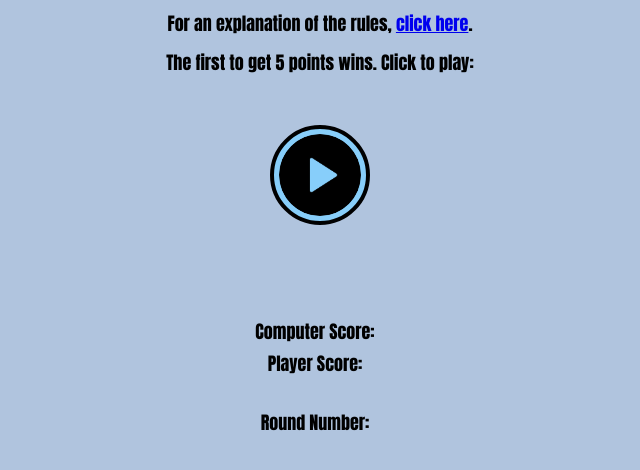
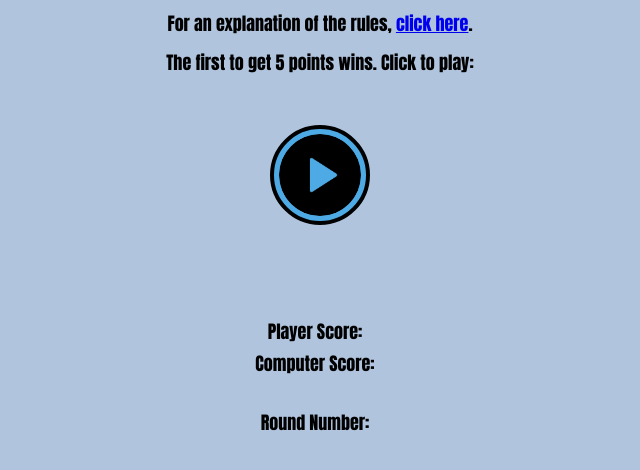
Before and after one commit to rachelfearon/rockpaperscissors, a plain HTML site: page index.html in a window 1280 px wide. Shown: the part 134-604 px from the top of the page, without its empty margins (320-960 px from the left). Drawn offline with Linux system fonts and the light colour scheme.

Commit message:
Centering adjustments

```diff
--- a/index.html
+++ b/index.html
@@ -9,7 +9,9 @@
     <!-- Spock icon created by H Alberto Gongora from Noun Project -->
 </head>
 <body>
-    <h1>Rock, Paper, Scissors, Lizard, Spock.</h1>
+    <div class="title">
+        <h1>Rock, Paper, Scissors, Lizard, Spock.</h1>
+    </div>
     <h2>Let's play.</h2>
     <p>For an explanation of the rules, <a href="https://www.instructables.com/How-to-Play-Rock-Paper-Scissors-Lizard-Spock/">click here</a>.</p>
     <p>The first to get 5 points wins. Click to play:</p>
@@ -24,13 +26,13 @@
         <p id="gamemsg"></p>
     </div>
     <div class="scorebox">
+        <div id="playerscore">
+            <div>Player Score: </div>
+            <div id="playertally"></div>
+        </div>
         <div id="computerscore">
             <div>Computer Score: </div>
             <div id="computertally"></div>
-        </div>
-        <div id="playerscore">
-            <div>Player Score: </div>
-            <div id="playertally"></div>
         </div>
         <br>
         <div id="rounds">
--- a/style.css
+++ b/style.css
@@ -13,6 +13,7 @@ body {
     font-family:Impact, Haettenschweiler, 'Arial Narrow Bold', sans-serif;
     font-size: 18px;
 }
+
 
 h1, h2, p {
     margin: 0.45em auto 0.2em;
@@ -61,7 +62,7 @@ h1, h2, p {
     border: 4px solid black;
     border-radius: 51%;
     padding: 5px;
-    background: lightskyblue;
+    background: rgb(78, 170, 228);
     margin: 10px;
 }
 
```
